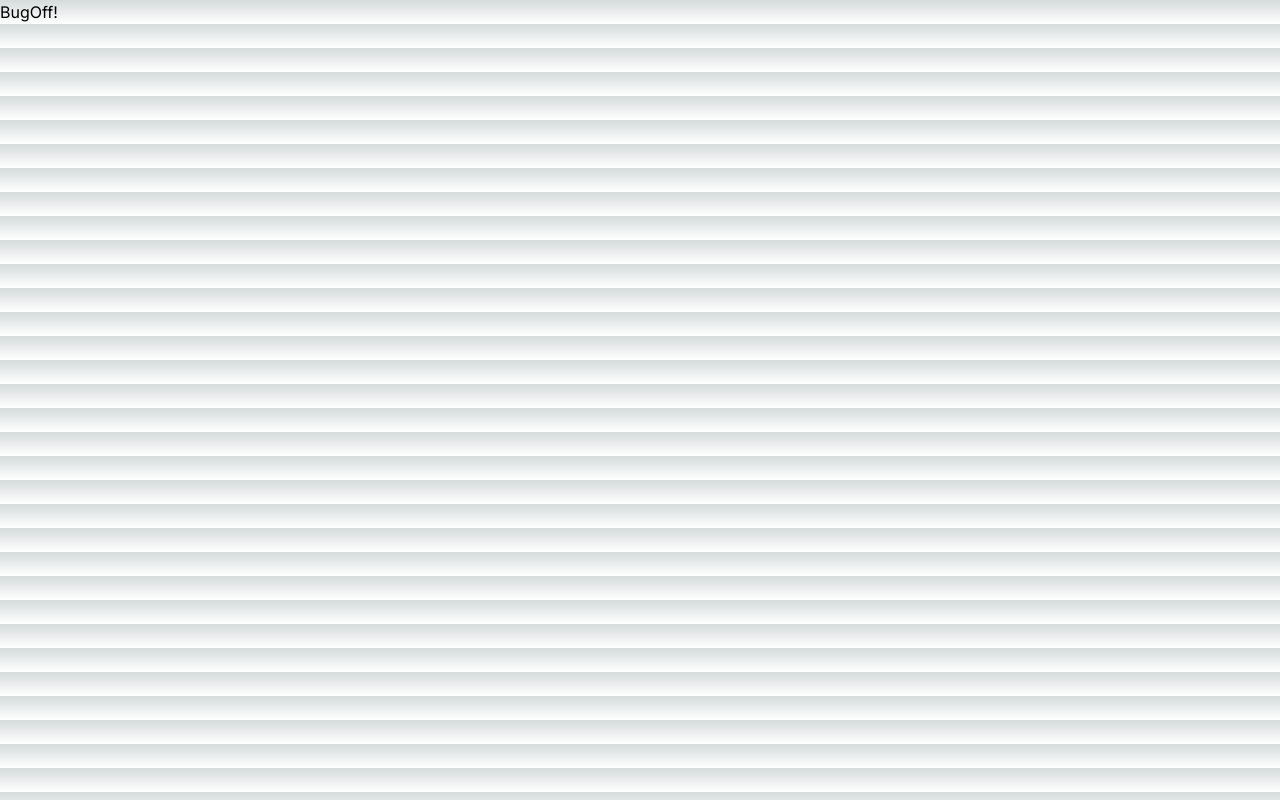
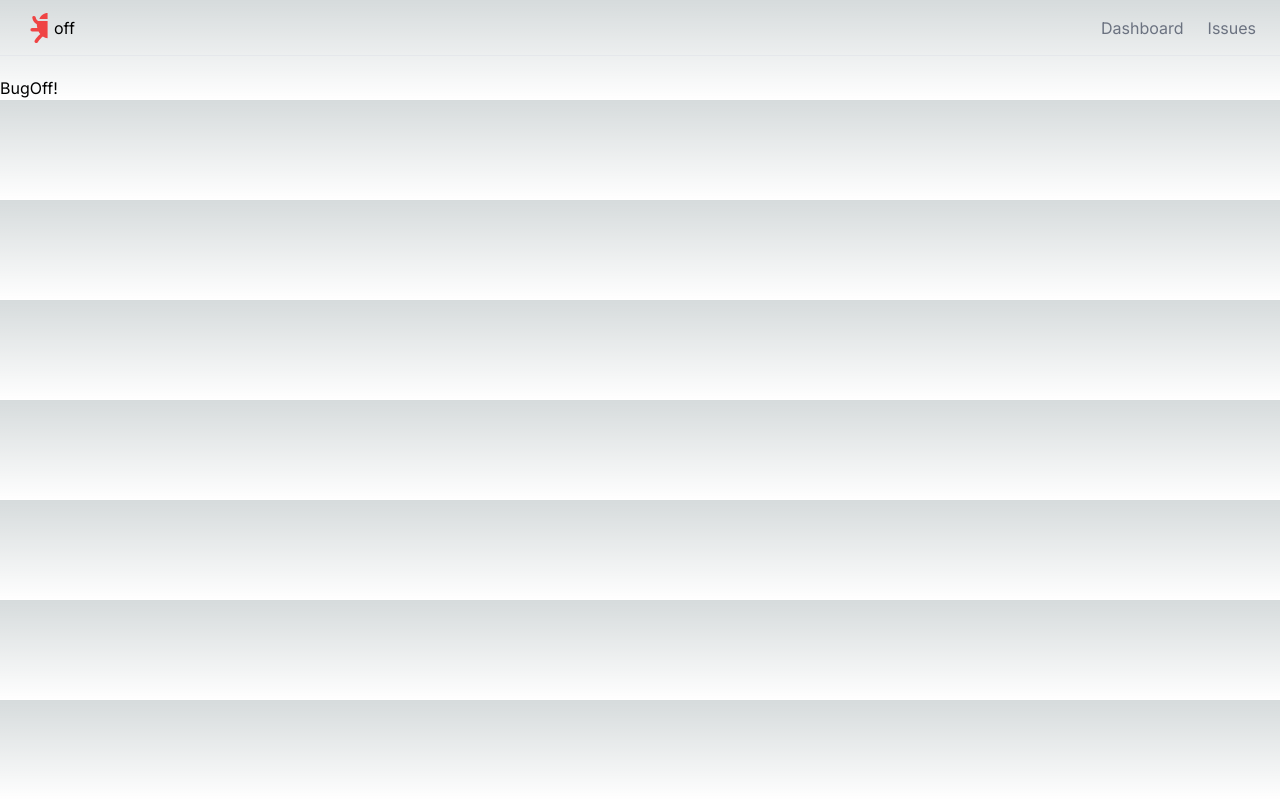
Before and after one commit to femmor/bugoff, a Next.js app: page / in a window 1280 px wide. Built offline with nearby package versions, Linux system fonts and the light colour scheme.

Commit message:
Create the navbar

```diff
--- /dev/null
+++ b/app/Navbar.tsx
@@ -0,0 +1,29 @@
+import Link from "next/link";
+import { SiOpenbugbounty } from "react-icons/si";
+import { links } from "./utils/Links";
+
+const Navbar = () => {
+  return (
+    <nav className="flex justify-between items-center px-6 py-4 h-14 mb-5 border-b">
+      <Link href="/" className="flex items-center">
+        <SiOpenbugbounty className="text-3xl text-red-500" />
+        <span className="" title="bugoff">
+          off
+        </span>
+      </Link>
+      <ul className="flex items-center space-x-6">
+        {links.map((link) => (
+          <li key={link.href}>
+            <Link
+              href={link.href}
+              className="text-gray-500 hover:text-gray-700 transition-colors"
+            >
+              {link.label}
+            </Link>
+          </li>
+        ))}
+      </ul>
+    </nav>
+  );
+};
+export default Navbar;
--- a/app/layout.tsx
+++ b/app/layout.tsx
@@ -1,22 +1,26 @@
-import './globals.css'
-import type { Metadata } from 'next'
-import { Inter } from 'next/font/google'
+import "./globals.css";
+import type { Metadata } from "next";
+import { Inter } from "next/font/google";
+import Navbar from "./Navbar";
 
-const inter = Inter({ subsets: ['latin'] })
+const inter = Inter({ subsets: ["latin"] });
 
 export const metadata: Metadata = {
-  title: 'Create Next App',
-  description: 'Generated by create next app',
-}
+  title: "Create Next App",
+  description: "Generated by create next app",
+};
 
 export default function RootLayout({
   children,
 }: {
-  children: React.ReactNode
+  children: React.ReactNode;
 }) {
   return (
     <html lang="en">
-      <body className={inter.className}>{children}</body>
+      <body className={inter.className}>
+        <Navbar />
+        <main>{children}</main>
+      </body>
     </html>
-  )
+  );
 }
--- /dev/null
+++ b/app/utils/Links.ts
@@ -0,0 +1,15 @@
+interface LinksProps {
+  label: string;
+  href: string;
+}
+
+export const links: LinksProps[] = [
+  {
+    label: "Dashboard",
+    href: "/dashboard",
+  },
+  {
+    label: "Issues",
+    href: "/issues",
+  },
+];
--- a/package.json
+++ b/package.json
@@ -19,6 +19,7 @@
     "postcss": "8.4.33",
     "react": "18.2.0",
     "react-dom": "18.2.0",
+    "react-icons": "^5.0.1",
     "tailwindcss": "3.4.1",
     "typescript": "5.3.3"
   }
```
Also changed, not shown: 1 other file (tests, documents, lock files or other folders).
